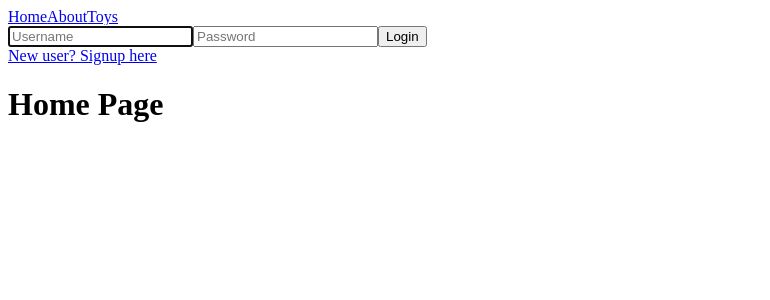
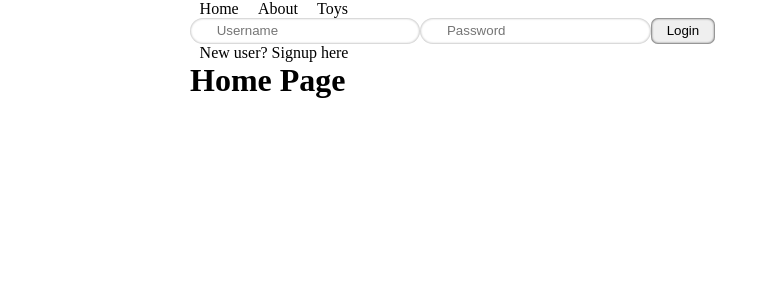
Before and after one commit to DimRev/mistertoy-frontend, a React (Vite) app: page / in a window 1280 px wide. Shown: the top 300 px of the page, without its empty margins (0-770 px from the left). Built offline with nearby package versions, Linux system fonts and the light colour scheme.

Commit message:
Style: Base layout + css reset

```diff
--- /dev/null
+++ b/src/assets/style/base/base.css
@@ -0,0 +1,40 @@
+html{
+  box-sizing: border-box;
+}
+
+body {
+  min-height: 100dvh;
+  margin: 0;
+}
+
+h1, h2, h3, h4, h5, h6 {
+  margin: 0 0 .6em;
+}
+
+li, ul {
+  list-style: none;
+}
+
+a {
+  cursor: pointer;
+  color: inherit;
+  text-decoration: none;
+  margin: .6em;
+}
+
+button {
+  cursor: pointer;
+  padding: .4em 1.2em;
+  border-radius: 7px;
+  border: none;
+  outline: none;
+  box-shadow: inset 0 0 2px 1px rgba(0, 0, 0, .5);
+}
+
+input[type="text"], input[type="password"]{
+  padding: .4em 2em;
+  border-radius: 100px;
+  outline: none;
+  border: none;
+  box-shadow: inset 0 0 2px 1px rgba(0, 0, 0, .2);
+}
--- /dev/null
+++ b/src/assets/style/base/layout.css
@@ -0,0 +1,12 @@
+.main-layout {
+  display: grid;
+  grid-template-columns: 1fr 900px 1fr;
+}
+
+.main-layout > * {
+  grid-column: 2;
+}
+
+.full {
+  grid-column: 1/3;
+}
--- a/src/assets/style/main.css
+++ b/src/assets/style/main.css
@@ -1,3 +1,3 @@
-body {
-  min-height: 100dvh;
-}
+/* setup */
+@import './base/base.css';
+@import './base/layout.css';
--- a/src/cmps/AppHeader.jsx
+++ b/src/cmps/AppHeader.jsx
@@ -28,10 +28,12 @@
 }
 
   return (
-    <header className="app-header">
-      <NavLink to="/">Home</NavLink>
-      <NavLink to="/about">About</NavLink>
-      <NavLink to="/toy">Toys</NavLink>
+    <header className="app-header main-layout">
+      <nav className="header-nav">
+        <NavLink to="/">Home</NavLink>
+        <NavLink to="/about">About</NavLink>
+        <NavLink to="/toy">Toys</NavLink>
+      </nav>
       {user ? (
         <section>
           <span to={`/user/${user._id}`}>
--- a/src/root-cmp.jsx
+++ b/src/root-cmp.jsx
@@ -16,6 +16,7 @@
     <Provider store={store}>
       <Router>
         <AppHeader />
+        <main className="main-layout">
           <Routes>
             <Route element={<HomePage />} path="/" />
             <Route element={<AboutPage />} path="/about" />
@@ -23,6 +24,7 @@
             <Route element={<ToyEdit />} path="/toy/edit/:toyId" />
             <Route element={<ToyDetails />} path="/toy/:toyId" />
           </Routes>
+        </main>
       </Router>
     </Provider>
   )
```
Lines whose indentation alone changed are shown as unchanged.
